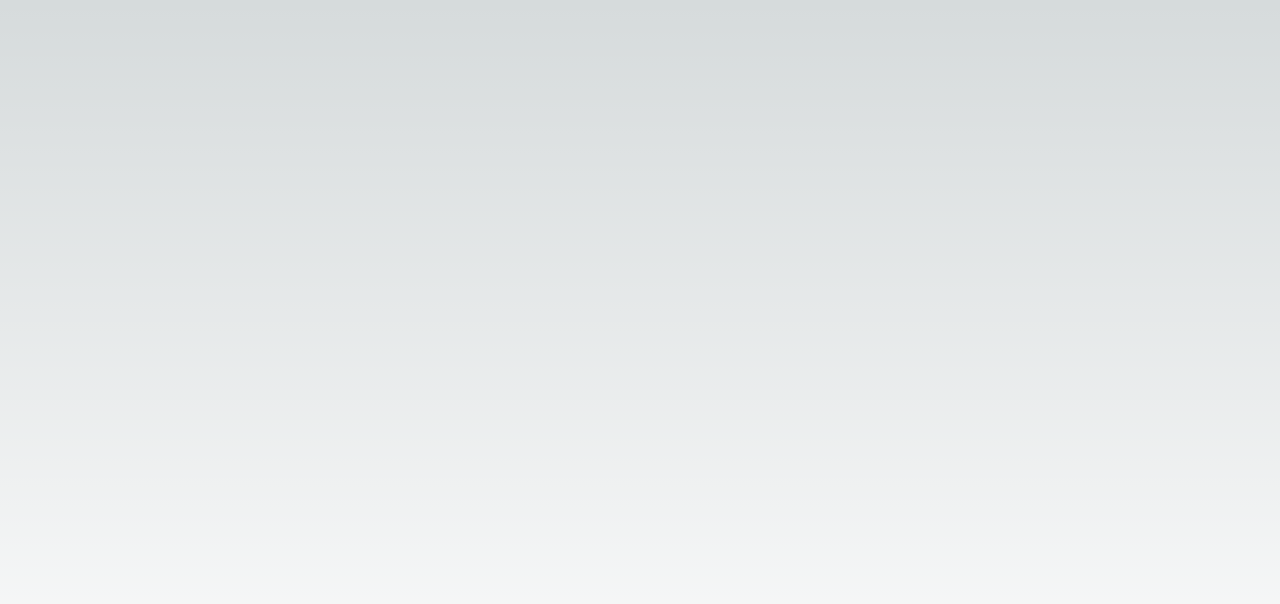
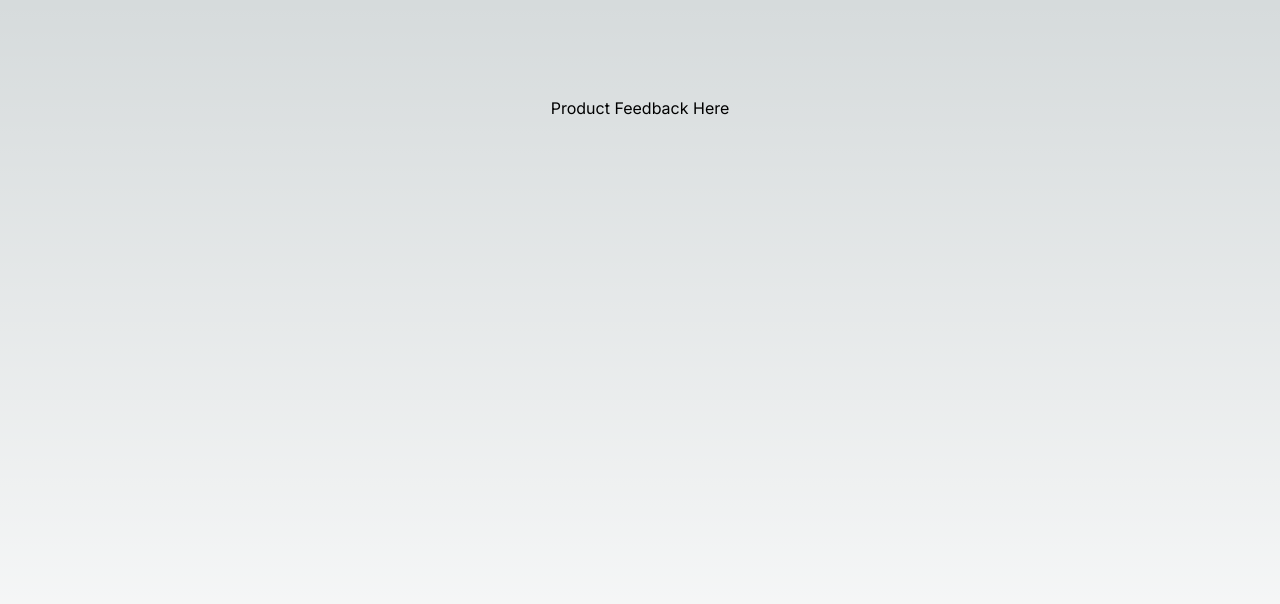
Before and after one commit to matthewkuria/prodvct-feedback-app, a Next.js app in the folder my-app/: page / in a window 1280 px wide. Shown: the top 604 px of the page. Built offline with nearby package versions, Linux system fonts and the light colour scheme.

Commit message:
Add a heading to the app

```diff
--- a/my-app/app/page.tsx
+++ b/my-app/app/page.tsx
@@ -1,7 +1,7 @@
 export default function Home() {
   return (
     <main className="flex min-h-screen flex-col items-center justify-between p-24">
-
+      <h1>Product Feedback Here</h1>
     </main>
   );
 }
```
